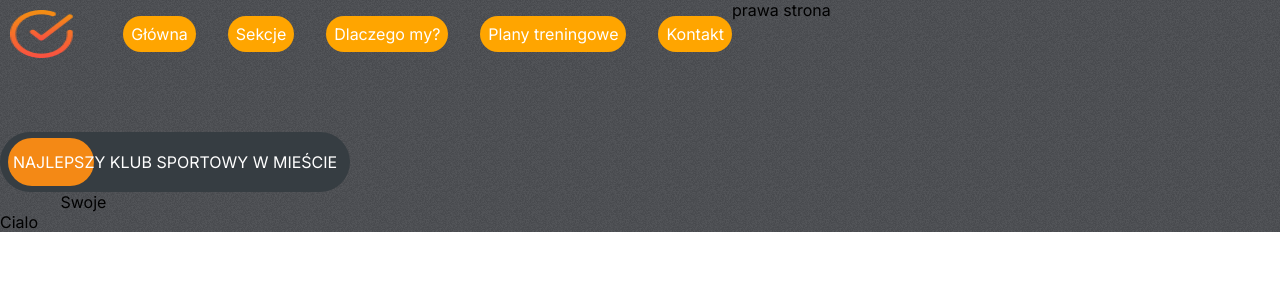
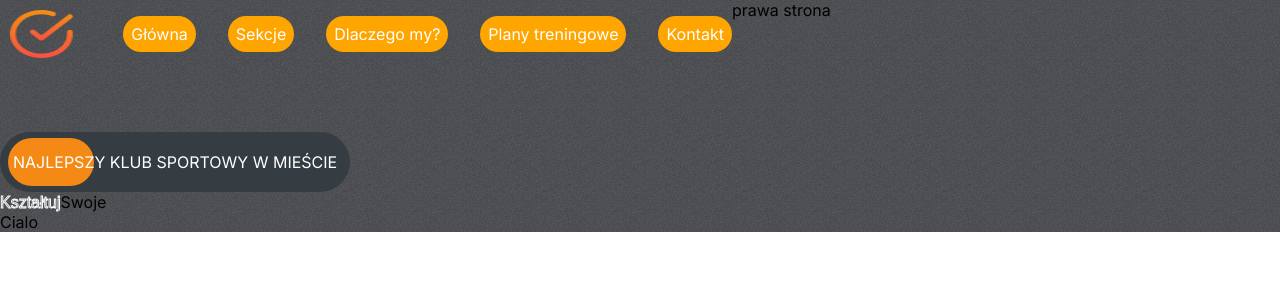
Before and after one commit to VEXORjs/Gym_City, a React (Create React App) app: page / in a window 1280 px wide. Shown: the top 300 px of the page. Built offline with nearby package versions, Linux system fonts and the light colour scheme.

Commit message:
small fixes

```diff
--- a/src/App.css
+++ b/src/App.css
@@ -25,6 +25,6 @@
 .stroke-text {
   color: transparent;
   font-family: Arial, Helvetica, sans-serif;
-  -webkit-text-stroke-color: 1px;
-  -webkit-text-stroke-width: white;
+  -webkit-text-stroke-color: white;
+  -webkit-text-stroke-width: 1px;
 }
```
